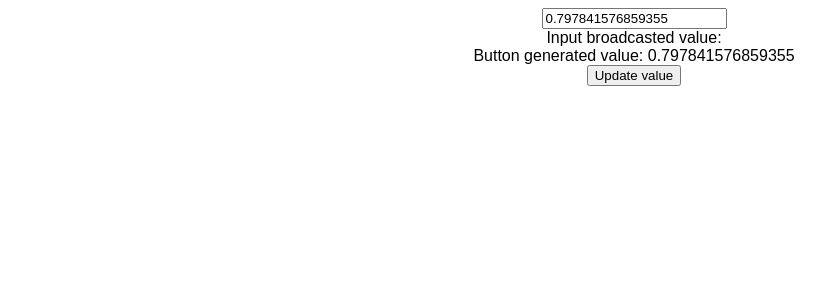
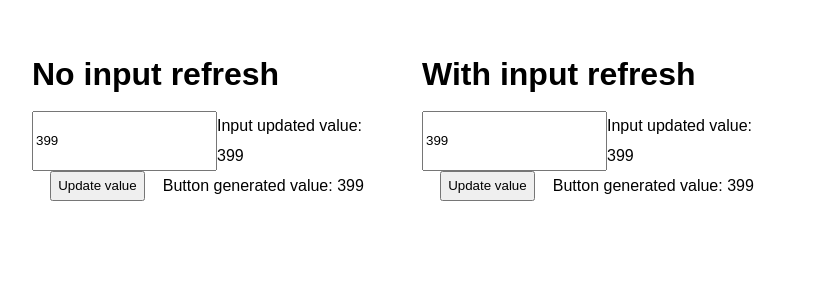
Before and after one commit to claudiuursica/05-react-text-input-what-the-hook, a React (Create React App) app: page / in a window 1280 px wide. Shown: the top 300 px of the page, without its empty margins (6-831 px from the left). Built offline with nearby package versions, Linux system fonts and the light colour scheme.

Commit message:
Add side by side examples for better comparison

```diff
--- a/src/app.jsx
+++ b/src/app.jsx
@@ -1,11 +1,15 @@
 import React, { useState } from "react";
-import { TextInput } from "./components/text-input";
+import { TextInput } from "./components/text-input-no-refresh";
 
 import "./styles.css";
 
+const generateRandomValue = () => Math.floor(Math.random() * 10000);
+
 export default function App() {
-  const [inputUpdatedValue, setInputUpdatedValue] = useState("");
-  const [randomInputValue, setRandomInputValue] = useState(Math.random());
+  const initialValue = generateRandomValue();
+
+  const [inputUpdatedValue, setInputUpdatedValue] = useState(initialValue);
+  const [randomInputValue, setRandomInputValue] = useState(initialValue);
 
   const handleInputUpdate = value => {
     console.log("handleInputUpdate() value = ", value);
@@ -13,16 +17,36 @@
   };
 
   const handleButtonClick = () => {
-    setRandomInputValue(Math.random());
+    setRandomInputValue(generateRandomValue());
   };
 
   return (
     <div className="App">
-      <TextInput value={randomInputValue} onUpdate={handleInputUpdate} />
-      <div>Input broadcasted value: {inputUpdatedValue}</div>
+      <div className="wrapper">
+        <h1>No input refresh</h1>
+        <div className="flex">
+          <TextInput value={randomInputValue} onUpdate={handleInputUpdate} />
+          <div>Input updated value: {inputUpdatedValue}</div>
+        </div>
 
-      <div>Button generated value: {randomInputValue}</div>
-      <button onClick={handleButtonClick}>Update value</button>
+        <div className="flex">
+          <button onClick={handleButtonClick}>Update value</button>
+          <div>Button generated value: {randomInputValue}</div>
+        </div>
+      </div>
+
+      <div className="wrapper">
+        <h1>With input refresh</h1>
+        <div className="flex">
+          <TextInput value={randomInputValue} onUpdate={handleInputUpdate} />
+          <div>Input updated value: {inputUpdatedValue}</div>
+        </div>
+
+        <div className="flex">
+          <button onClick={handleButtonClick}>Update value</button>
+          <div>Button generated value: {randomInputValue}</div>
+        </div>
+      </div>
     </div>
   );
 }
--- a/src/components/text-input.jsx
+++ b/src/components/text-input-no-refresh.jsx
@@ -1,6 +1,6 @@
 import React from "react";
 
-import { useInput } from "../hooks/use-input";
+import { useInput } from "../hooks/use-input-no-refresh";
 
 export const TextInput = ({ value = "", onUpdate }) => {
   const { value: stateValue, onChange: stateStateValue } = useInput(value);
--- a/src/styles.css
+++ b/src/styles.css
@@ -1,4 +1,16 @@
 .App {
   font-family: sans-serif;
-  text-align: center;
+  display: flex;
+  padding: 10px;
 }
+
+.wrapper {
+  padding: 20px;
+  line-height: 30px;
+}
+
+.flex {
+  width: 350px;
+  display: flex;
+  justify-content: space-evenly;
+}
```
Also changed, not shown: src/hooks/use-input-no-refresh.js (renamed from src/hooks/use-input.js).
